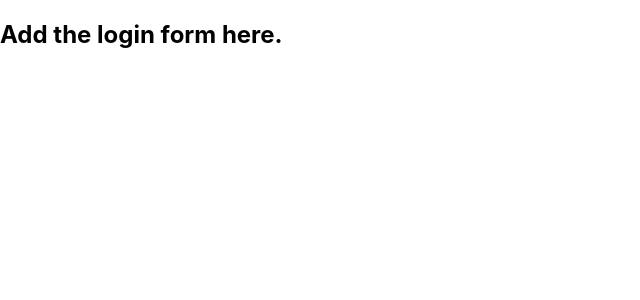
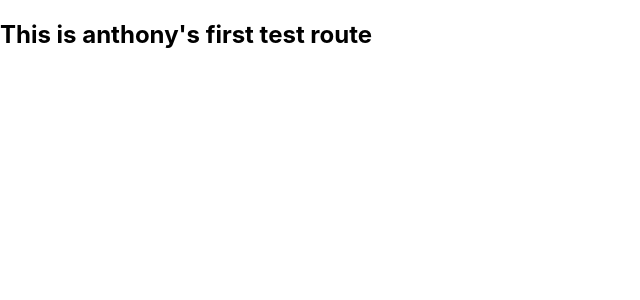
Before and after one commit to reactsquad2020/Dap-Daily-Architecture-React-App, a React (Create React App) app: page /login in a window 1280 px wide. Shown: the top 300 px of the page, without its empty margins (0-640 px from the left). Built offline with nearby package versions, Linux system fonts and the light colour scheme.

Commit message:
Update Login.js

```diff
--- a/src/components/Login.js
+++ b/src/components/Login.js
@@ -6,7 +6,7 @@ class LoginComp extends React.Component {
   render() {
     return (
       <div>
-       <h2>Add the login form here.</h2>
+       <h2>This is anthony's first test route</h2>
       </div>
     )
   }
```
